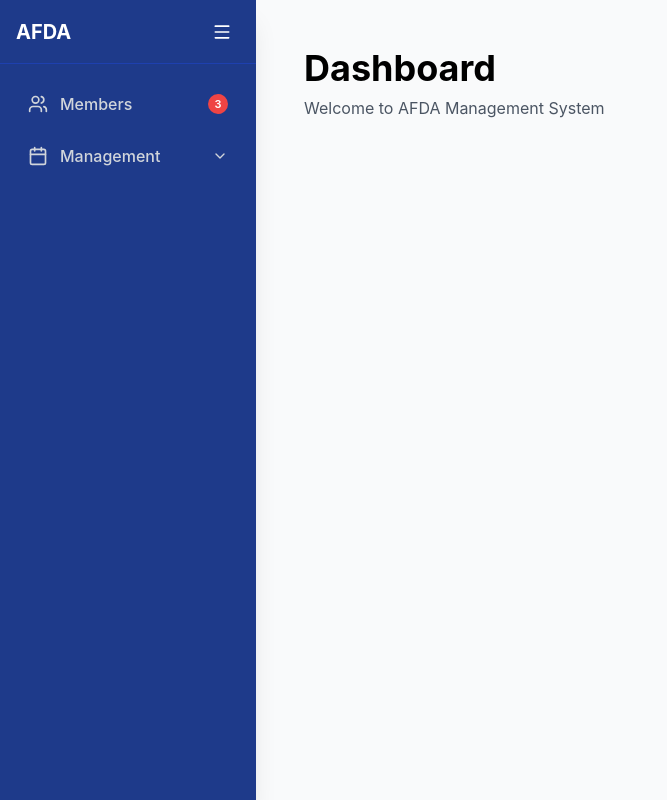
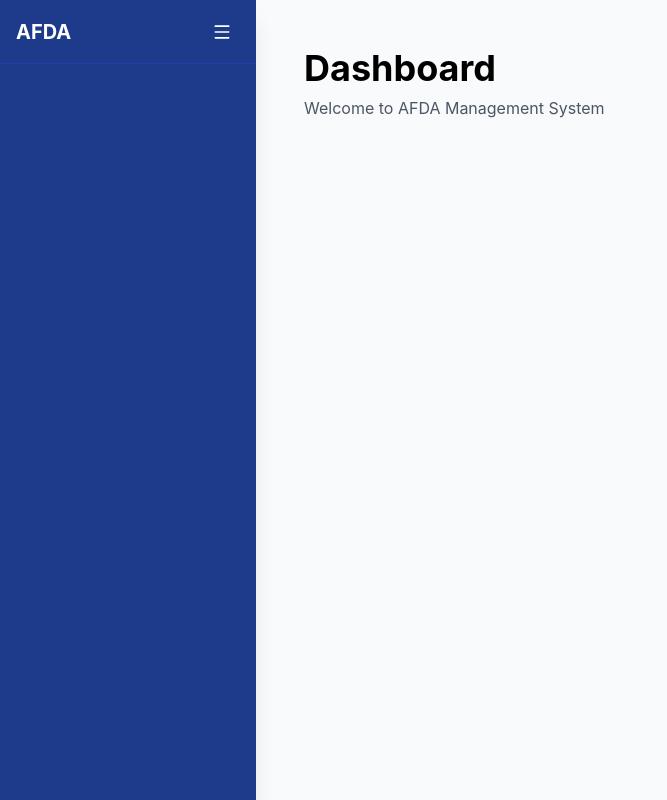
Before and after one commit to JGrndn/afda, a Next.js app: page / in a window 1280 px wide. Shown: the whole page, without its empty margins (0-667 px from the left). Built offline with nearby package versions, Linux system fonts and the light colour scheme.

Commit message:
Remove content from menu

```diff
--- a/src/components/navigation/menu.ts
+++ b/src/components/navigation/menu.ts
@@ -3,13 +3,4 @@ import { Calendar, Users } from "lucide-react";
 
 
 export const navItems: NavItem[] = [
-  {
-    id: "list-members", href: "/members", label: "Members", icon: Users, badge: 3
-  },
-  {
-    id: "", label: 'Management', icon: Calendar, children: [
-      { id:"list-seasons", href: '/seasons', label: 'Seasons', badge:'new' },
-      { id:"list-workshops", href: '/workshops', label: 'Workshops' },
-    ]
-  },
 ];
```
